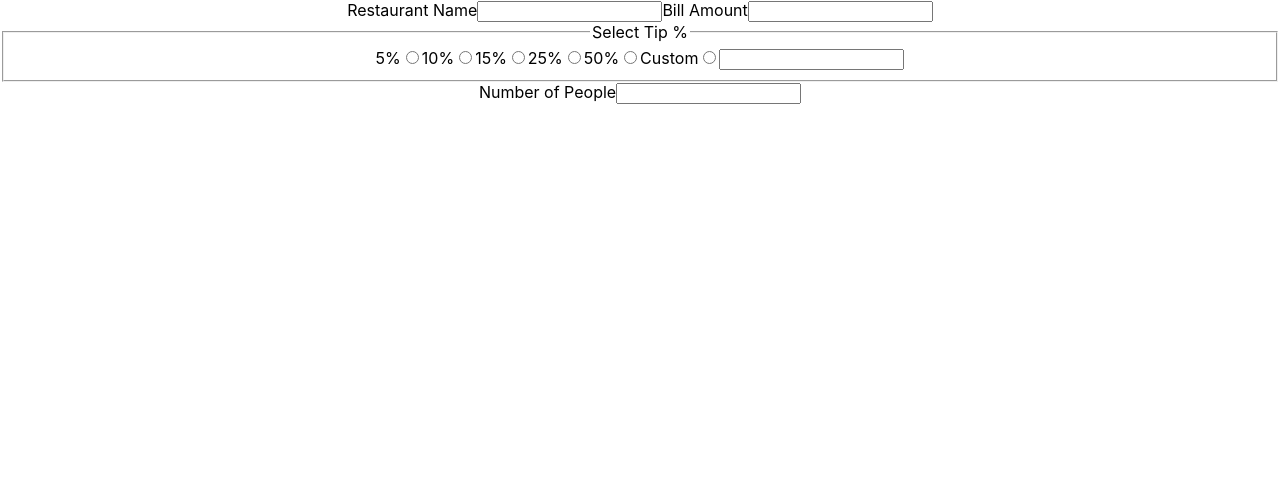
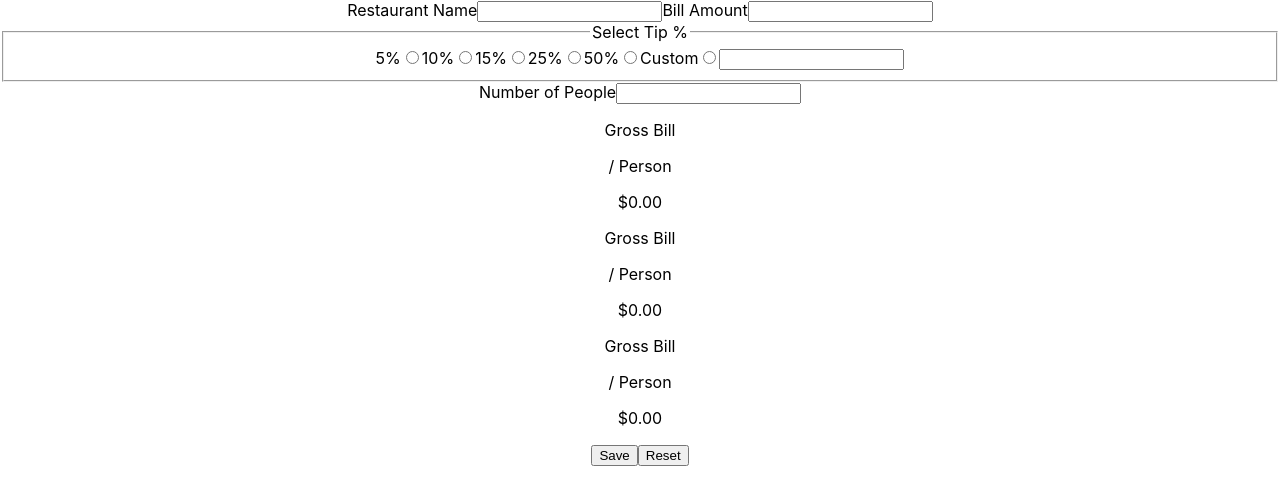
Before and after one commit to mwazir/bill-splitter, a React (Create React App) app: page / in a window 1280 px wide. Shown: the top 504 px of the page. Built offline with nearby package versions, Linux system fonts and the light colour scheme.

Commit message:
add bill display component

```diff
--- a/src/App.js
+++ b/src/App.js
@@ -23,12 +23,14 @@
 
 
 import BillForm from './components/BillForm';
+import BillDisplay from './components/BillDisplay';
 import './App.css';
 
 function App() {
   return (
     <div className="App">
       <BillForm />
+      <BillDisplay />
     </div>
   );
 }
--- /dev/null
+++ b/src/components/BillDisplay.js
@@ -0,0 +1,25 @@
+const BillDisplay = () => {
+    return (
+        <>
+            <div className="gross-bill-per-person">
+                <p>Gross Bill</p>
+                <p>/ Person</p>
+                <p>$0.00</p>
+            </div>
+            <div className="tip-per-person">
+                <p>Gross Bill</p>
+                <p>/ Person</p>
+                <p>$0.00</p>
+            </div>
+            <div className="total-bill-per-person">
+                <p>Gross Bill</p>
+                <p>/ Person</p>
+                <p>$0.00</p>
+            </div>
+            <button>Save</button>
+            <button>Reset</button>
+        </>
+    )
+}
+
+export default BillDisplay
```
